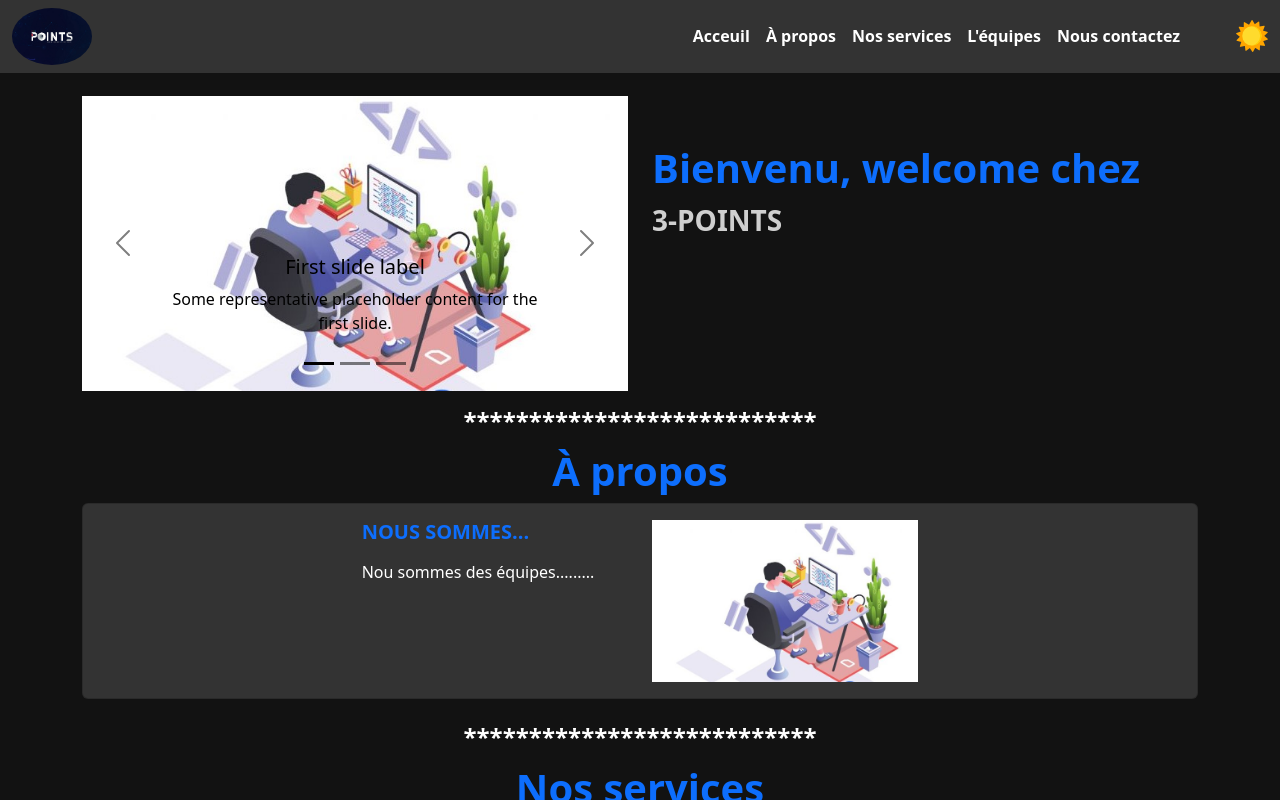
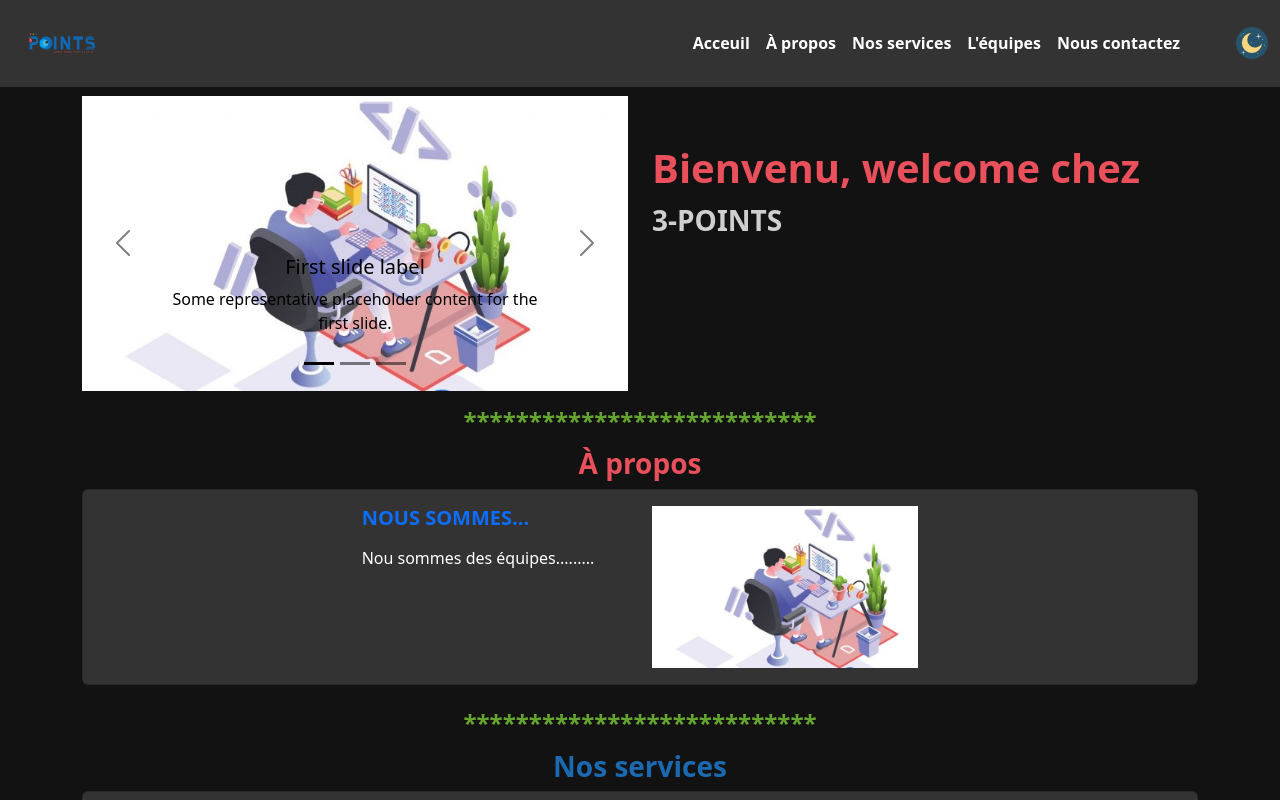
Before and after one commit to k-adafi/website3Point, a plain HTML site: page index.html in a window 1280 px wide. Both pictures are taken after a click on the picture 1252 px from the left and 36 px from the top of the page. Shown: the top 800 px of the page. Drawn offline with nearby package versions, Linux system fonts and the light colour scheme.

Commit message:
ajout de nouveau fonctionalité

```diff
--- a/css/master.css
+++ b/css/master.css
@@ -32,7 +32,26 @@ body {
     animation: floatIn 1s forwards;
 }
 
+#myName{
+    color: #1A69B1;
+}
 
+#myName.dark-mode{
+    color: #E9505B;
+}
+
+
+.titre_sect{
+    color: #1A69B1;
+}
+
+.titre_sect.dark-mode{
+    color: #E9505B;
+}
+
+.separator{
+    color: #66A630;
+}
 
 .card-circle {
     overflow: hidden; /* Empêche l'image de dépasser le conteneur */
@@ -53,6 +72,7 @@ body {
 .navbar {
     background-color: #ffffff;
 }
+
 
 /* master.css dark mode */
 body.dark-mode {
--- a/index.html
+++ b/index.html
@@ -2,7 +2,7 @@
 <html lang="en">
 
 <head>
-    <link rel="icon" type="image/jpg" href="images/logo.jpg" />
+    <link rel="icon" type="image/jpg" href="images/logoP.png" />
     <meta charset="UTF-8">
     <meta http-equiv=“Pragma” content=”no-cache”>
     <meta http-equiv=“Expires” content=”-1″>
@@ -24,7 +24,7 @@
                     <span class="navbar-toggler-icon"></span>
                 </button>
                 <div class="collapse navbar-collapse" id="navbarColor03">
-                    <img src="images/logo.jpg" width="80" class="rounded-circle" alt="logo">
+                    <img src="images/logoP.png" width="100" id="logoP" class="rounded-circle" alt="logo">
                     <ul class="navbar-nav ms-auto me-5">
                         <li class="nav-item">
                             <a class="nav-link fw-bold" href="#infoPerso">Acceuil
@@ -58,7 +58,7 @@
         </nav>
     </section>
 
-    <section id="infoPerso" class="container">
+    <section id="infoPoint" class="container">
         <div class="row pt-5 mt-5">
             <div class="col-6">
                 <div id="carouselExampleDark" class="carousel carousel-dark slide" data-bs-ride="carousel" data-bs-interval="3000">
@@ -101,7 +101,7 @@
                 </div>
             </div>
             <div class="col-6">
-                <h1 id="myName" class="mt-5 text-primary fw-bold hidden"> Bienvenu, welcome chez</h1>
+                <h1 id="myName" class="mt-5 fw-bold hidden"> Bienvenu, welcome chez</h1>
                 <h3 id="myskill1" class="mt-1 fw-bold hidden">3-POINTS</h3>
                 <p id="myskill2" class="text-justify hidden">
                     Votre parténaire digitale <br>
@@ -120,7 +120,7 @@
     <section>
         <div class="container">
             <div class="mt-1 d-flex justify-content-center">
-                <h1 class="text-primary fw-bold">À propos</h1>
+                <h3 class="fw-bold titre_sect">À propos</h3>
             </div>
             <div class="card card-circle h-100 d-flex align-items-center justify-content-center">
                 <div class="card-body">
@@ -151,7 +151,7 @@
     <section>
         <div class="container">
             <div class="mt-1 d-flex justify-content-center">
-                <h1 class="text-primary fw-bold">Nos services</h1>
+                <h3 class="fw-bold titre_sect">Nos services</h3>
             </div>
             <div class="card card-circle h-100">
                 <div class="card-body d-flex flex-column justify-content-center align-items-center">
@@ -190,7 +190,7 @@
     <section>
         <div class="container">
             <div class="mt-1 d-flex justify-content-center">
-                <h1 class="text-primary fw-bold">L'équipes</h1>
+                <h3 class="fw-bold titre_sect">L'équipes</h3>
             </div>
             <div class="container">
                 <div class="row">
@@ -266,7 +266,7 @@
     <section >
         <div class="container">
             <div class="mt-1 d-flex justify-content-center">
-                <h1 class="text-primary fw-bold">Contacts</h1>
+                <h3 class="fw-bold titre_sect">Contacts</h3>
             </div>
             <div class="card card-circle h-100 d-flex align-items-center justify-content-center">
                 <div class="card-body">
--- a/js/main.js
+++ b/js/main.js
@@ -41,28 +41,35 @@ window.addEventListener('load', function() {
     document.getElementById('myskill2').addEventListener('mouseout', resumeAnimations);
 });
 
-
+let logo = document.getElementById("logoP")
 let icon = document.getElementById("icon");
 let body = document.getElementById("body");
+let phasebienvenu = document.getElementById('myName');
 let cards = document.querySelectorAll(".card");
 let buttons = document.querySelectorAll(".btn-outline-primary");
 let navbar = document.querySelector(".navbar");
 let navLinks = document.querySelectorAll(".nav-link");
 let carousel = document.querySelector(".carousel");
 let carouselitem = document.querySelectorAll(".carousel-item");
+let titre_sect = document.querySelector(".titre_sect");
+
 
 icon.onclick = function() {
     body.classList.toggle("dark-mode");
     cards.forEach(card => card.classList.toggle("dark-mode"));
+    phasebienvenu.classList.toggle("dark-mode");
+    titre_sect.classList.toggle("dark-mode");
     buttons.forEach(button => button.classList.toggle("dark-mode"));
     navbar.classList.toggle("dark-mode");
     navLinks.forEach(link => link.classList.toggle("dark-mode"));
     carousel.classList.toggle("dark-mode");
-    carouselitem.forEach(link => link.classList.toggle("dark-mode"));
+    carouselitem.classList.toggle("dark-mode");
     if (body.classList.contains("dark-mode")) {
         icon.src = "images/sunny.png";
+        logo.src = "images/logoP1.png";
     } else {
         icon.src = "images/half-moon.png";
+        logo.src = "images/logoP.png";
     }
 }
 
```
Also changed, not shown: images/logo.jpg (deleted), images/logoP.png (added), images/logoP1.png (added).
